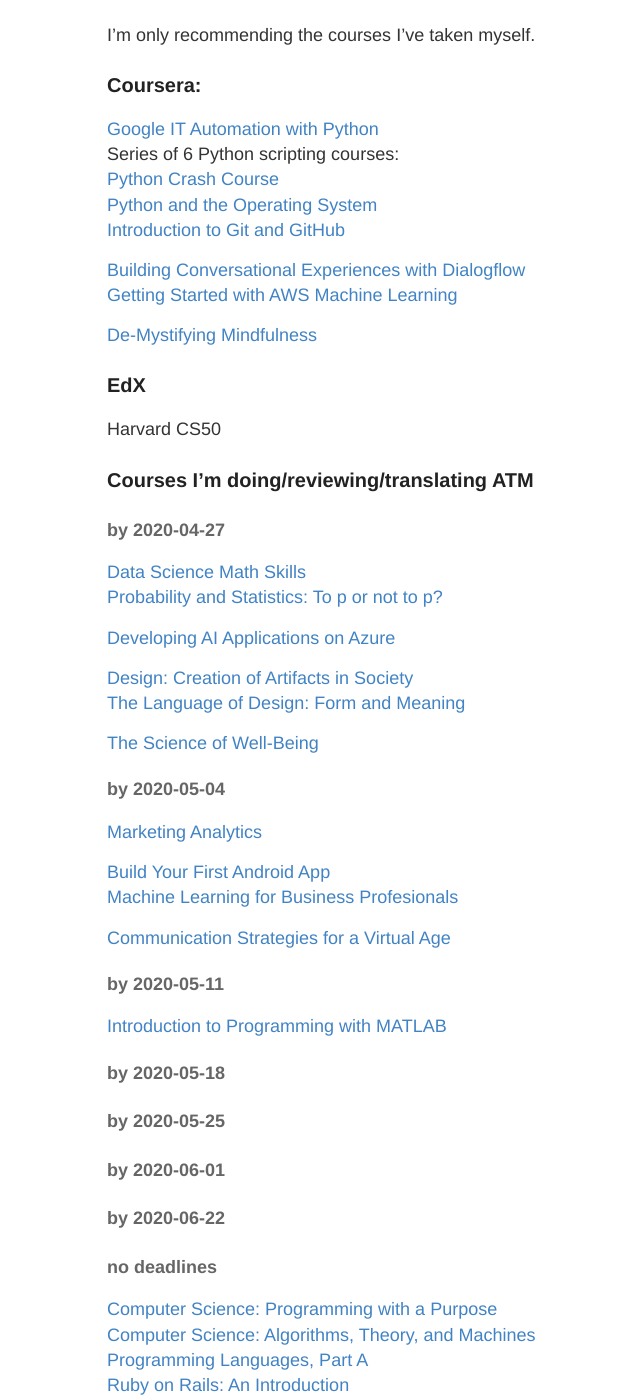
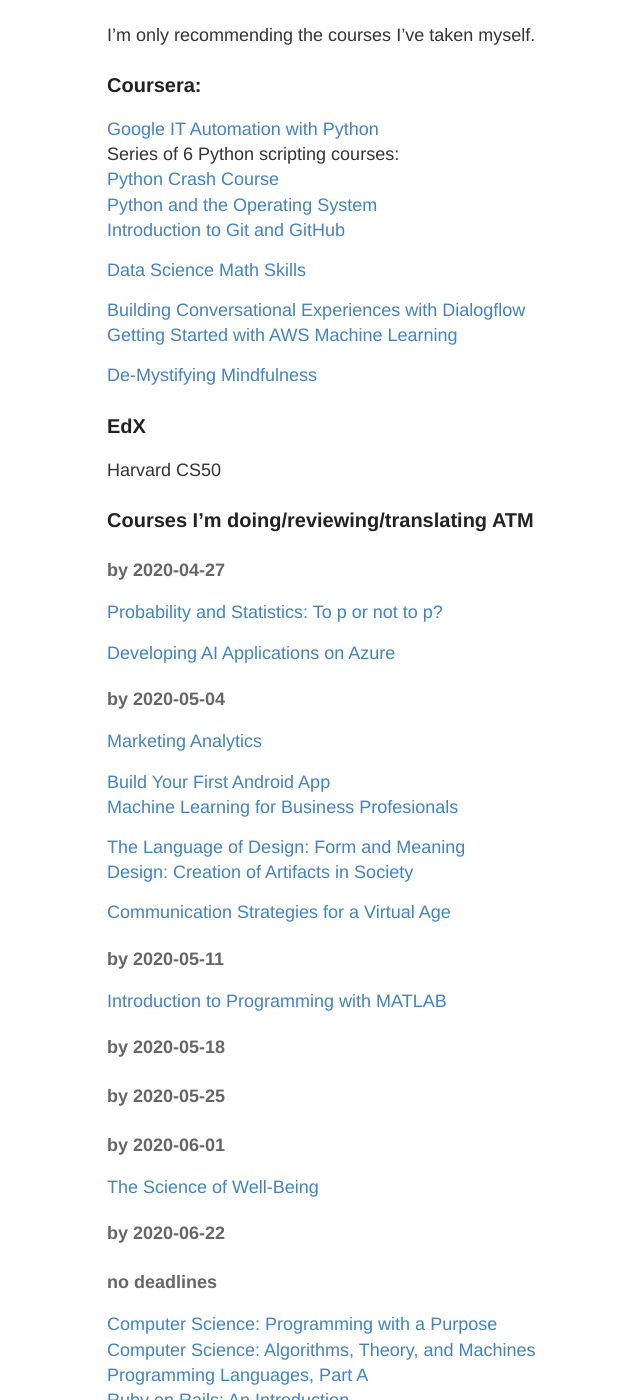
Before and after one commit to krzwierz79/jekyll-notes, a Jekyll site: the page built from courses.md, in a window 1280 px wide and 1400 px high, scrolled down 269 px. Shown: the whole window, without its empty margins (173-813 px from the left). Built offline with Jekyll 4.4.1, drawn with Linux system fonts in a browser that asks for light colours; part of the change alters nothing that is shown.

Commit message:
deadlines update

```diff
--- a/courses.md
+++ b/courses.md
@@ -14,6 +14,9 @@ Series of 6 Python scripting courses:<br>
 [Python and the Operating System](https://www.coursera.org/learn/python-operating-system/home/welcome)<br>
 [Introduction to Git and GitHub](https://www.coursera.org/learn/introduction-git-github/home/welcome)<br>
 
+[Data Science Math Skills](https://www.coursera.org/learn/datasciencemathskills/home/welcome)<br>
+
+
 [Building Conversational Experiences with Dialogflow](https://www.coursera.org/learn/conversational-experiences-dialogflow/home/welcome)<br>
 [Getting Started with AWS Machine Learning](https://www.coursera.org/learn/aws-machine-learning/home/welcome)<br>
 
@@ -28,21 +31,20 @@ Harvard CS50
 
 
 #### by 2020-04-27
-[Data Science Math Skills](https://www.coursera.org/learn/datasciencemathskills/home/welcome)<br>
 [Probability and Statistics: To p or not to p?](https://www.coursera.org/learn/probability-statistics/home/welcome)<br>
 
 [Developing AI Applications on Azure](https://www.coursera.org/learn/developing-ai-applications-azure/home/welcome)<br>
 
-[Design: Creation of Artifacts in Society](https://www.coursera.org/learn/design/home/welcome)<br>
-[The Language of Design: Form and Meaning](https://www.coursera.org/learn/design-language/home/welcome)<br>
-
-[The Science of Well-Being](https://www.coursera.org/learn/the-science-of-well-being/home/welcome)<br>
 
 #### by 2020-05-04
 [Marketing Analytics](https://www.coursera.org/learn/uva-darden-market-analytics/home/welcome)<br>
 
 [Build Your First Android App](https://www.coursera.org/learn/android-app/home/welcome)<br>
 [Machine Learning for Business Profesionals](https://www.coursera.org/learn/machine-learning-business-professionals/home/welcome)<br>
+
+[The Language of Design: Form and Meaning](https://www.coursera.org/learn/design-language/home/welcome)<br>
+[Design: Creation of Artifacts in Society](https://www.coursera.org/learn/design/home/welcome)<br>
+
 
 [Communication Strategies for a Virtual Age](https://www.coursera.org/learn/communication-strategies-virtual-age/home/welcome)<br>
 
@@ -54,6 +56,7 @@ Harvard CS50
 #### by 2020-05-25
 
 #### by 2020-06-01
+[The Science of Well-Being](https://www.coursera.org/learn/the-science-of-well-being/home/welcome)<br>
 
 #### by 2020-06-22
 
```
